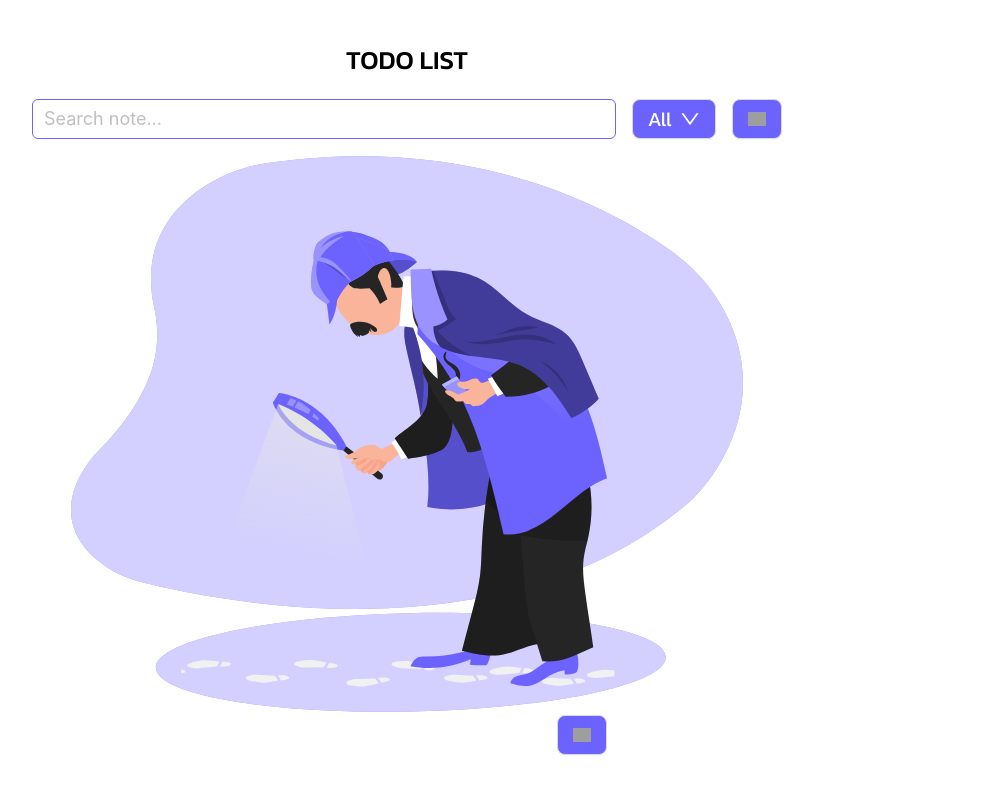
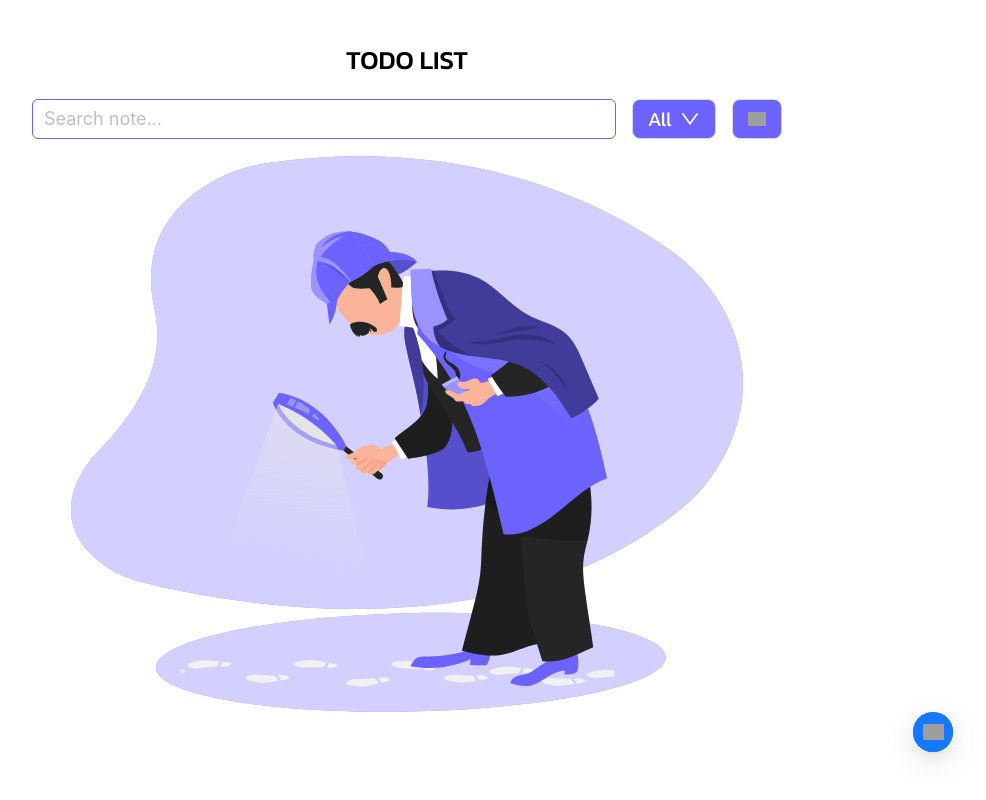
Before and after one commit to Lxg1c/React-todo-list, a React (Vite) app: page / in a window 1280 px wide. Shown: the whole page, without its empty margins (233-1219 px from the left). Built offline with nearby package versions, Linux system fonts and the light colour scheme; grey boxes are pictures that could not be loaded.

Commit message:
changed btn to floatBtn

```diff
--- a/src/containers/AddTaskBtn.tsx
+++ b/src/containers/AddTaskBtn.tsx
@@ -1,6 +1,6 @@
 import plusIcon from "../assets/plusIcon.svg"
 import React from 'react'
-import Btn from "../components/Btn.tsx";
+import FloatBtn from "../components/FloatBtn.tsx";
 
 interface AddTaskBtnProps {
     onClick: () => void;
@@ -9,9 +9,9 @@ interface AddTaskBtnProps {
 const AddTaskBtn: React.FC<AddTaskBtnProps> = ({ onClick }) => {
     return (
         <div className='max-w-12.5 fixed right-110 bottom-10' onClick={onClick}>
-            <Btn onClick={onClick}>
+            <FloatBtn onClick={onClick}>
                 <img src={plusIcon} alt='Button to add Task'/>
-            </Btn>
+            </FloatBtn>
         </div>
     )
 }
```
